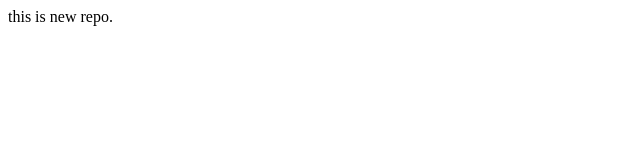
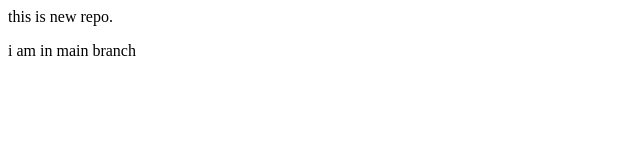
Before and after one commit to 12shubhamcode/localrepo, a plain HTML site: page index.html in a window 1280 px wide. Shown: the whole page, without its empty margins (0-640 px from the left). Drawn offline with Linux system fonts and the light colour scheme.

Commit message:
add in main

```diff
--- a/index.html
+++ b/index.html
@@ -1 +1,2 @@
 <p>this is new repo.</p>
+<p>i am in main branch</p>
```
